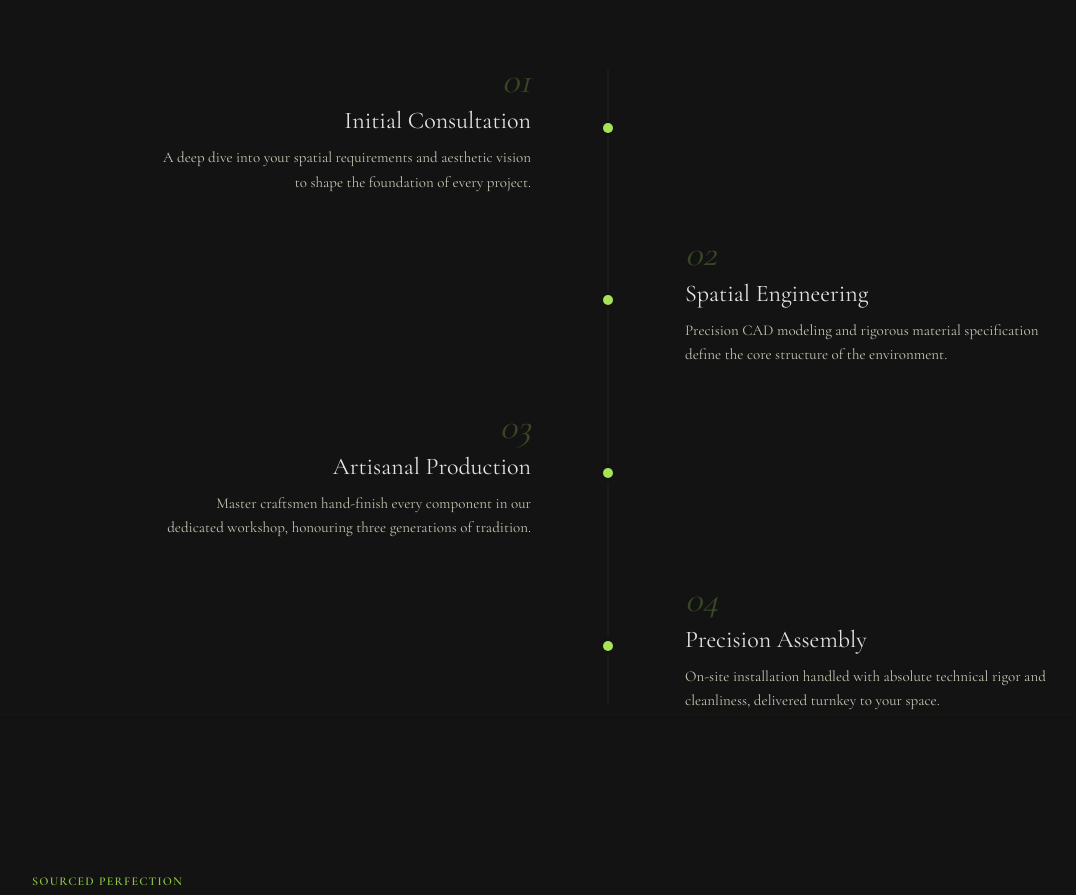
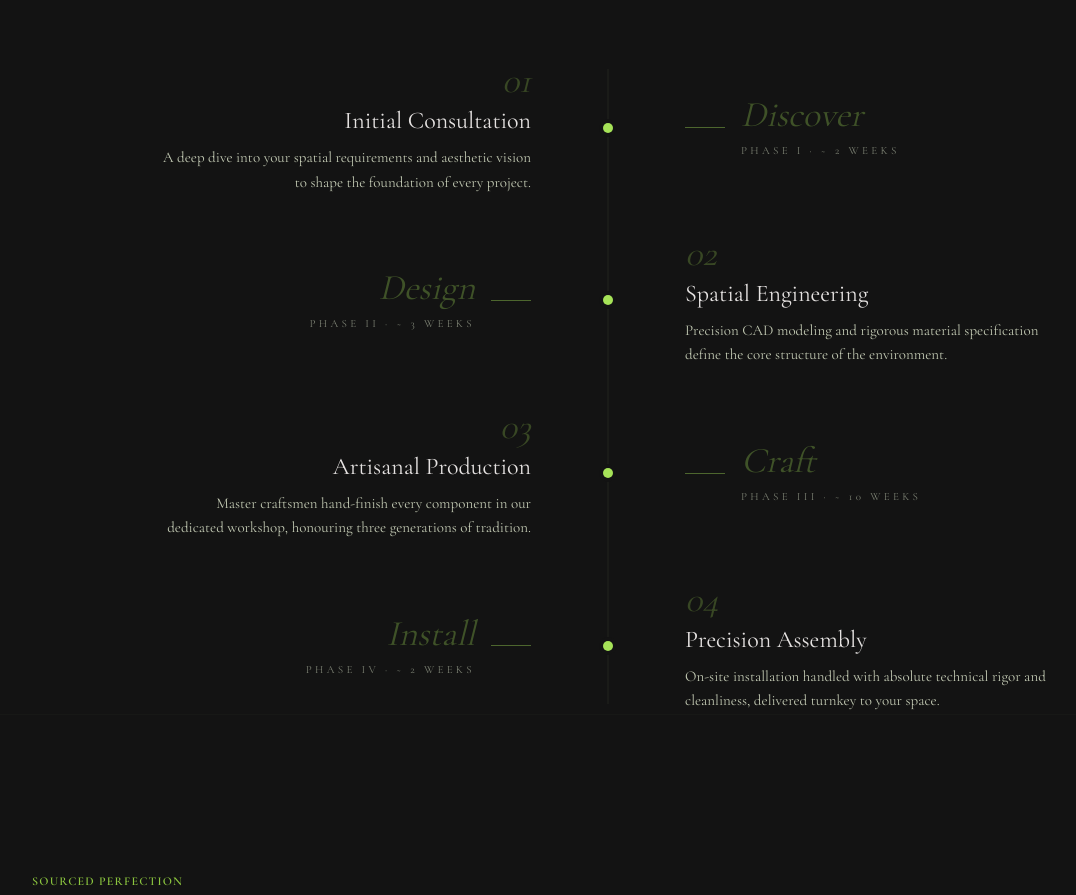
Before and after one commit to Ralph-Daccache/d-kitchen-website, a website built with Vite: page index.html in a window 1280 px wide. Shown: the part 886-1781 px from the top of the page, without its empty margins (32-1108 px from the left). Built offline with nearby package versions, Linux system fonts and the light colour scheme; a web font is replaced by a local one.

Commit message:
Add elegant phase verb + duration tag to fill the workflow void
Each step's empty side now holds a poetic counterpart to the literal
'01 Initial Consultation' / '02 Spatial Engineering' / etc. on the
opposite side:

  01 Initial Consultation     ●     ─── Discover   PHASE I  · ~ 2 WEEKS
                              ●     Design ───     PHASE II · ~ 3 WEEKS  02 Spatial Engineering
  03 Artisanal Production     ●     ─── Craft      PHASE III · ~ 10 WEEKS
                              ●     Install ───    PHASE IV · ~ 2 WEEKS   04 Precision Assembly

Each empty-side block:
- Short verb (Discover / Design / Craft / Install) in large italic
  faded-lime serif - mirrors the visual weight of the 01/02/03/04
  numbers on the opposite side
- Small uppercase tag below: 'PHASE I · ~ 2 WEEKS' style, in muted
  on-surface-variant tracking-widest label caps - feels like a
  blueprint annotation
- A 24/40px lime line connecting the dot to the verb on the line side,
  pulling the eye from center to copy

The verbs are intentionally past-the-action: Discover (vs Consult),
Design (vs Engineer), Craft (vs Produce), Install (vs Assemble).
They read like chapter titles - more poetic, complementing rather
than repeating the formal step titles.

The alternating layout pattern is preserved - left/right text columns
swap each step, and the verb tag always sits in the previously-empty
column. Now both sides have content, no more void.

```diff
--- a/index.html
+++ b/index.html
@@ -309,11 +309,27 @@ Inquire
 <p class="text-on-surface-variant text-sm md:text-[15px] leading-relaxed">A deep dive into your spatial requirements and aesthetic vision to shape the foundation of every project.</p>
 </div>
 <div class="w-[10px] h-[10px] rounded-full bg-primary relative z-10 ring-4 ring-surface"></div>
-<div></div>
+<div class="pl-3 md:pl-8">
+<div class="flex items-center gap-3 md:gap-4">
+<span class="w-6 md:w-10 h-[1px] bg-primary/40"></span>
+<div>
+<span class="block font-headline-md text-2xl md:text-4xl text-primary/30 italic leading-none">Discover</span>
+<span class="block font-label-caps text-[10px] md:text-[11px] text-on-surface-variant/60 tracking-[0.3em] uppercase mt-2">Phase I &middot; ~ 2 weeks</span>
+</div>
+</div>
+</div>
 </div>
 <!-- Step 2 -->
 <div class="workflow-step relative grid grid-cols-[1fr_auto_1fr] gap-6 md:gap-10 items-center mb-8 md:mb-10" data-step="2">
-<div></div>
+<div class="pr-3 md:pr-8 flex justify-end">
+<div class="flex items-center gap-3 md:gap-4">
+<div class="text-right">
+<span class="block font-headline-md text-2xl md:text-4xl text-primary/30 italic leading-none">Design</span>
+<span class="block font-label-caps text-[10px] md:text-[11px] text-on-surface-variant/60 tracking-[0.3em] uppercase mt-2">Phase II &middot; ~ 3 weeks</span>
+</div>
+<span class="w-6 md:w-10 h-[1px] bg-primary/40"></span>
+</div>
+</div>
 <div class="w-[10px] h-[10px] rounded-full bg-primary relative z-10 ring-4 ring-surface"></div>
 <div class="text-left pl-3 md:pl-8">
 <span class="block font-headline-md text-3xl md:text-4xl text-primary/25 italic mb-1">02</span>
@@ -329,11 +345,27 @@ Inquire
 <p class="text-on-surface-variant text-sm md:text-[15px] leading-relaxed">Master craftsmen hand-finish every component in our dedicated workshop, honouring three generations of tradition.</p>
 </div>
 <div class="w-[10px] h-[10px] rounded-full bg-primary relative z-10 ring-4 ring-surface"></div>
-<div></div>
+<div class="pl-3 md:pl-8">
+<div class="flex items-center gap-3 md:gap-4">
+<span class="w-6 md:w-10 h-[1px] bg-primary/40"></span>
+<div>
+<span class="block font-headline-md text-2xl md:text-4xl text-primary/30 italic leading-none">Craft</span>
+<span class="block font-label-caps text-[10px] md:text-[11px] text-on-surface-variant/60 tracking-[0.3em] uppercase mt-2">Phase III &middot; ~ 10 weeks</span>
+</div>
+</div>
+</div>
 </div>
 <!-- Step 4 -->
 <div class="workflow-step relative grid grid-cols-[1fr_auto_1fr] gap-6 md:gap-10 items-center" data-step="4">
-<div></div>
+<div class="pr-3 md:pr-8 flex justify-end">
+<div class="flex items-center gap-3 md:gap-4">
+<div class="text-right">
+<span class="block font-headline-md text-2xl md:text-4xl text-primary/30 italic leading-none">Install</span>
+<span class="block font-label-caps text-[10px] md:text-[11px] text-on-surface-variant/60 tracking-[0.3em] uppercase mt-2">Phase IV &middot; ~ 2 weeks</span>
+</div>
+<span class="w-6 md:w-10 h-[1px] bg-primary/40"></span>
+</div>
+</div>
 <div class="w-[10px] h-[10px] rounded-full bg-primary relative z-10 ring-4 ring-surface"></div>
 <div class="text-left pl-3 md:pl-8">
 <span class="block font-headline-md text-3xl md:text-4xl text-primary/25 italic mb-1">04</span>
```
